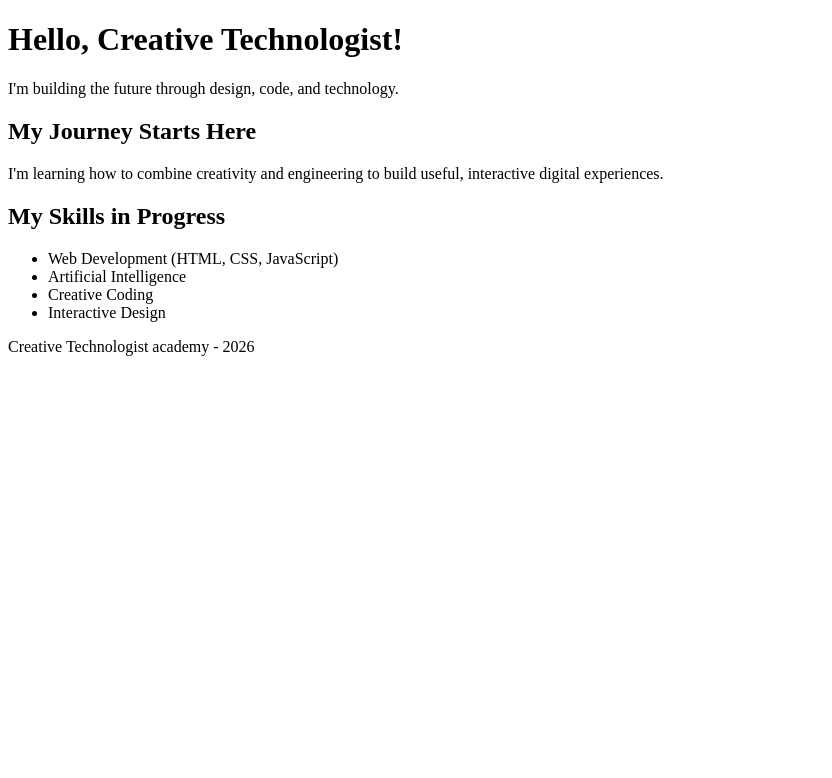
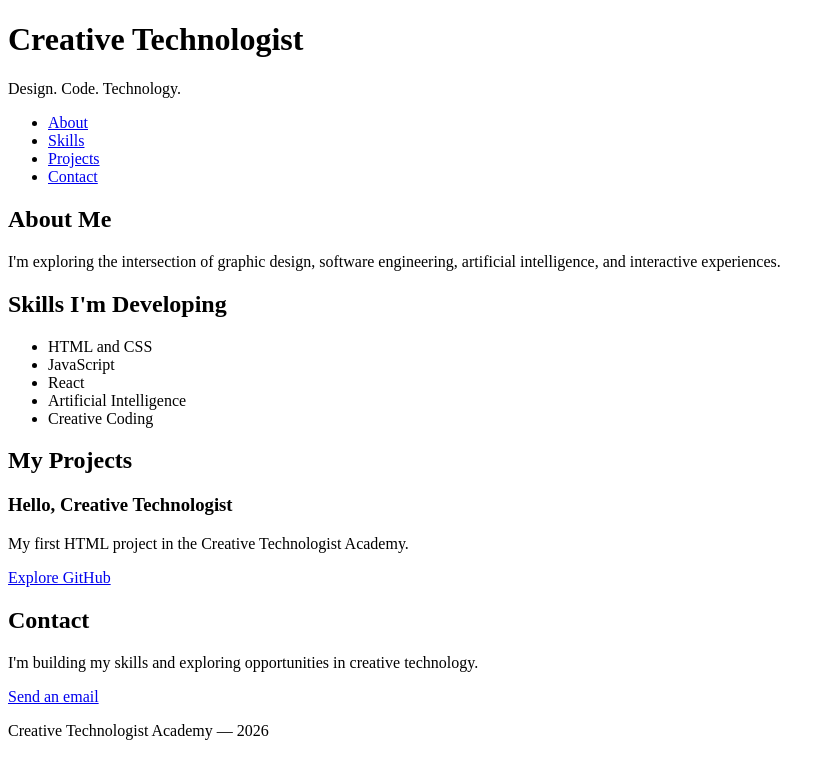
Before and after one commit to labsunknown/hello-creative-technologist, a plain HTML site: page index.html in a window 1280 px wide. Shown: the whole page, without its empty margins (0-832 px from the left). Drawn offline with Linux system fonts and the light colour scheme.

Commit message:
Expand HTML structure and add semantic section

```diff
--- a/index.html
+++ b/index.html
@@ -1,38 +1,105 @@
+
 <!DOCTYPE html>
 <html lang="en">
+
 <head>
     <meta charset="UTF-8">
     <meta name="viewport" content="width=device-width, initial-scale=1.0">
-    <title>Hello, Creative Technologist!</title>
+
+    <title>My Creative Technologist Portfolio</title>
+
+    <meta
+        name="description"
+        content="My journey into creative technology, design, and software engineering."
+    >
 </head>
 
+<body>
 
-<body>
+    <!-- PAGE HEADER -->
     <header>
-      <h1>Hello, Creative Technologist!</h1>
-      <p>I'm building the future through design, code, and technology.</p>
+        <h1>Creative Technologist</h1>
+
+        <p>Design. Code. Technology.</p>
+
+        <!-- MAIN NAVIGATION -->
+        <nav aria-label="Main navigation">
+            <ul>
+                <li><a href="#about">About</a></li>
+                <li><a href="#skills">Skills</a></li>
+                <li><a href="#projects">Projects</a></li>
+                <li><a href="#contact">Contact</a></li>
+            </ul>
+        </nav>
     </header>
 
+    <!-- MAIN PAGE CONTENT -->
     <main>
-        <h2>My Journey Starts Here</h2>
 
-        <p>
-            I'm learning how to combine creativity and engineering
-            to build useful, interactive digital experiences.
-        </p>
+        <!-- ABOUT SECTION -->
+        <section id="about">
+            <h2>About Me</h2>
 
-        <h2>My Skills in Progress</h2>
+            <p>
+                I'm exploring the intersection of graphic design,
+                software engineering, artificial intelligence,
+                and interactive experiences.
+            </p>
+        </section>
 
-        <ul>
-            <li>Web Development (HTML, CSS, JavaScript)</li>
-            <li>Artificial Intelligence</li>
-            <li>Creative Coding</li>
-            <li>Interactive Design</li>
-        </ul>
+        <!-- SKILLS SECTION -->
+        <section id="skills">
+            <h2>Skills I'm Developing</h2>
+
+            <ul>
+                <li>HTML and CSS</li>
+                <li>JavaScript</li>
+                <li>React</li>
+                <li>Artificial Intelligence</li>
+                <li>Creative Coding</li>
+            </ul>
+        </section>
+
+        <!-- PROJECTS SECTION -->
+        <section id="projects">
+            <h2>My Projects</h2>
+
+            <article>
+                <h3>Hello, Creative Technologist</h3>
+
+                <p>
+                    My first HTML project in the
+                    Creative Technologist Academy.
+                </p>
+
+                <a href="https://github.com">
+                    Explore GitHub
+                </a>
+            </article>
+        </section>
+
+        <!-- CONTACT SECTION -->
+        <section id="contact">
+            <h2>Contact</h2>
+
+            <p>
+                I'm building my skills and exploring
+                opportunities in creative technology.
+            </p>
+
+            <a href="mailto:hello@example.com">
+                Send an email
+            </a>
+        </section>
+
     </main>
 
+    <!-- PAGE FOOTER -->
     <footer>
-        <p>Creative Technologist academy - 2026</p>
+        <p>
+            Creative Technologist Academy — 2026
+        </p>
     </footer>
+
 </body>
 </html>
```
